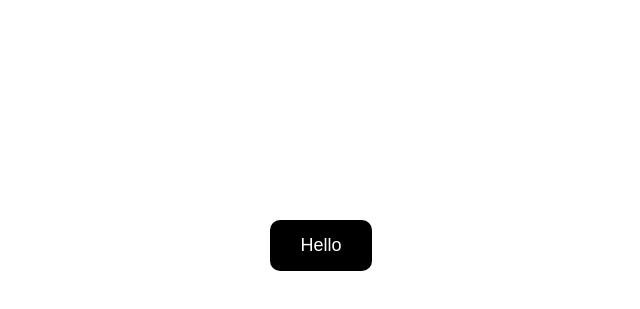
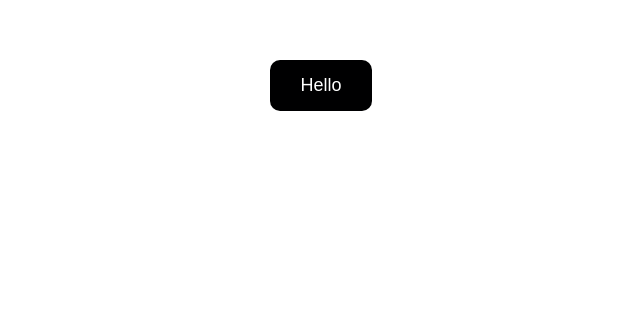
Before and after one commit to yanlopes208-ui/nx-hiroki, a website: page index.html in a window 1280 px wide. Shown: the part 123-432 px from the top of the page, without its empty margins (319-959 px from the left). Drawn offline with Linux system fonts and the light colour scheme.

Commit message:
Update index.html

```diff
--- a/index.html
+++ b/index.html
@@ -6,7 +6,7 @@
       display: flex;
       justify-content: center; /* centraliza na horizontal */
       align-items: center;     /* centraliza na vertical */
-      height: 90vh;           /* 100% da altura da tela */
+      height: 50vh;           /* 50% da altura da tela */
       background-color: #ffffff;
     }
 
```
